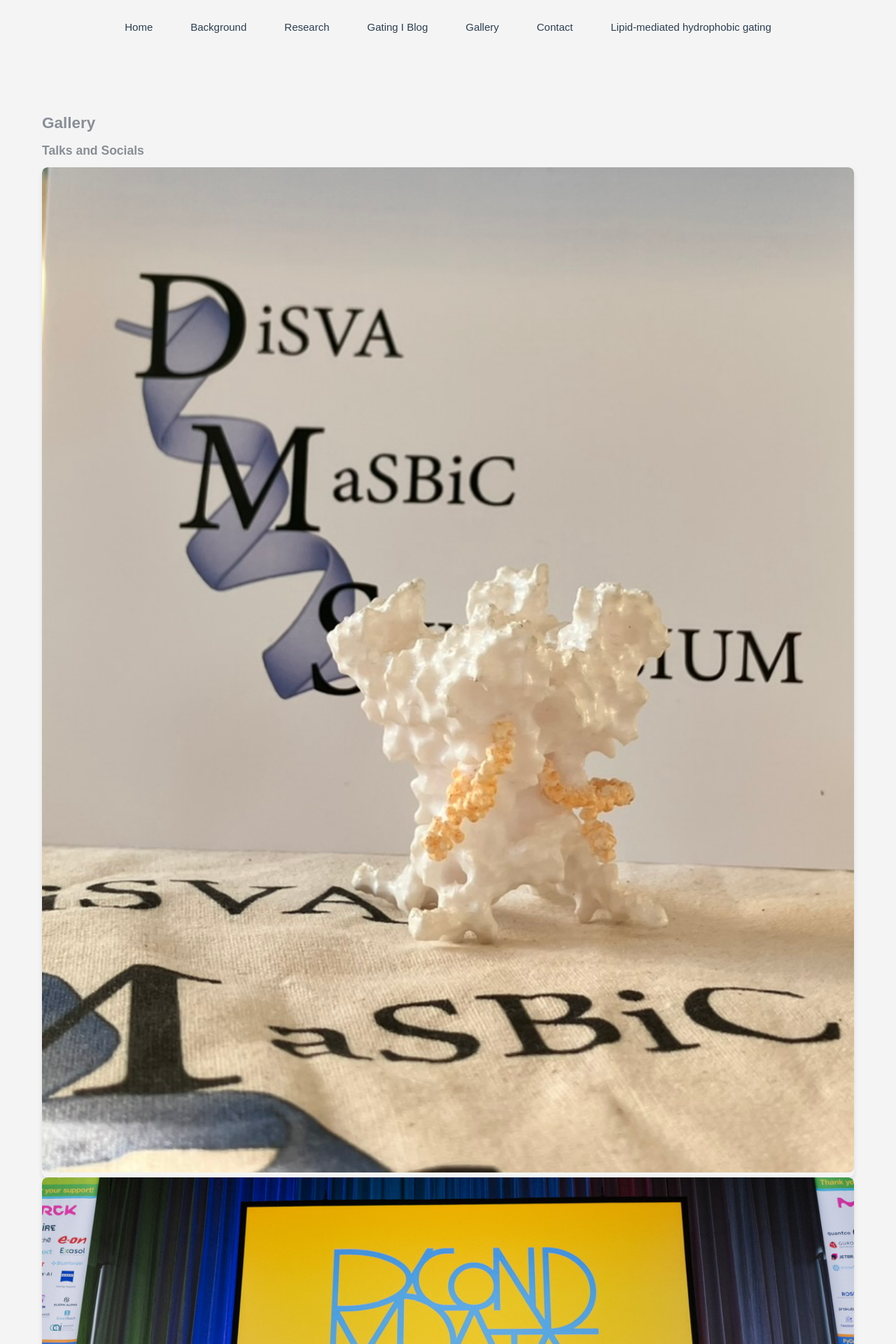
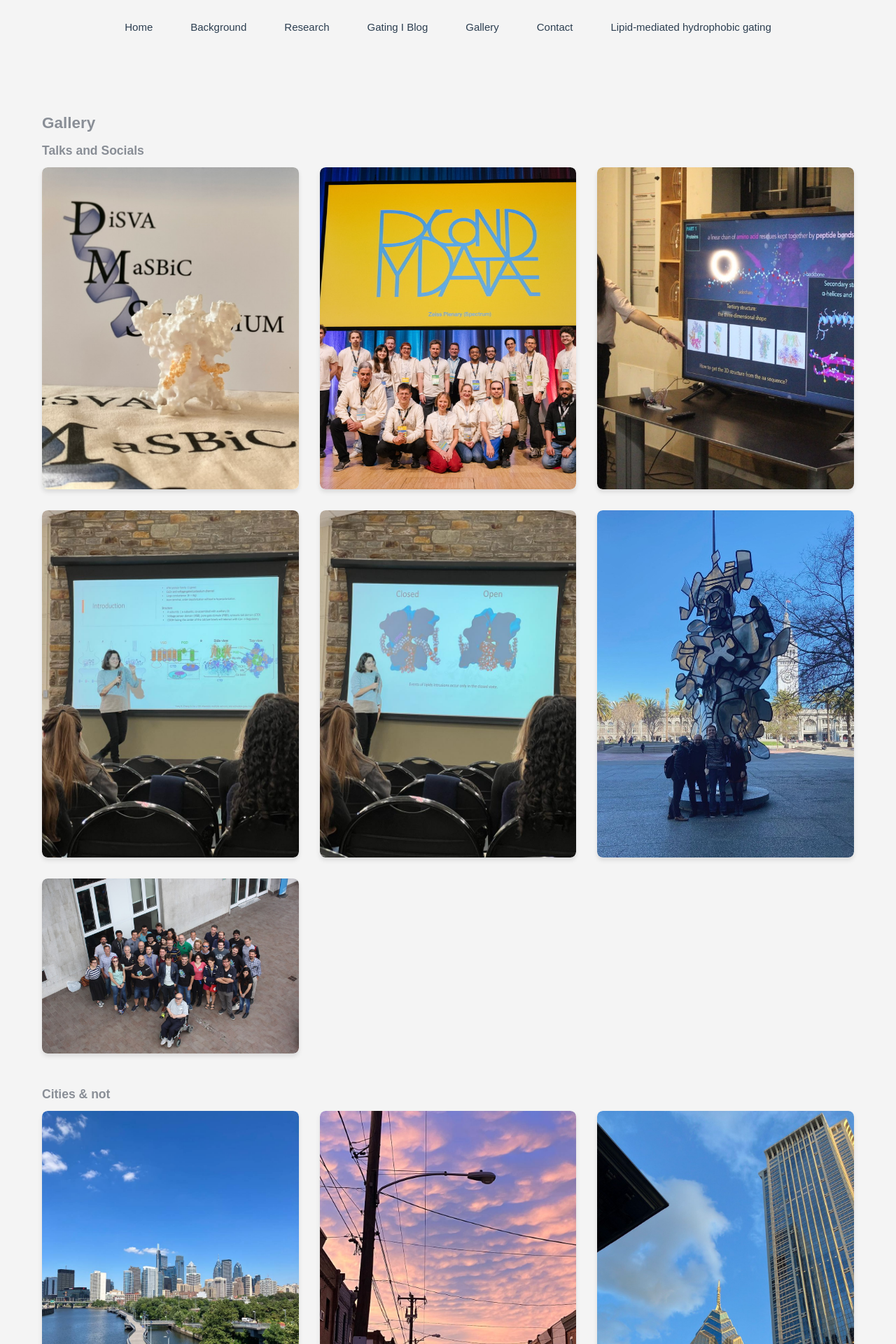
Before and after one commit to crnlcu/crnlcu.github.io, a Jekyll site: the page built from gallery/index.html, in a window 1280 px wide. Shown: the top 1920 px of the page at 70% size. Built offline with Jekyll 4.4.1, drawn with Linux system fonts in a browser that asks for light colours.

Commit message:
Wrap gallery items in a gallery div

```diff
--- a/gallery/index.html
+++ b/gallery/index.html
@@ -41,9 +41,10 @@ layout: default
 
 <h2>Gallery</h2>
 <h3>Talks and Socials</h3>
-             <div class="gallery-item">
+<div class="gallery">
+     <div class="gallery-item">
             <img src="{{ site.baseurl }}/images/C88B3343-553D-4212-8A1C-B794DF2B876F_1_105_c.jpeg" alt="Image 14">
-        </div>
+    </div>
     <div class="gallery-item">
             <img src="{{ site.baseurl }}/images/2F9E1DDB-AA52-4D13-AC23-1A9E00E21ED4_1_105_c.jpeg" alt="Image 11">
      </div>
@@ -93,5 +94,5 @@ layout: default
             <img src="{{ site.baseurl }}/images/purma2.jpg" alt="Image 8">
         </div>
 
-
+ </div>
 </br>
```
